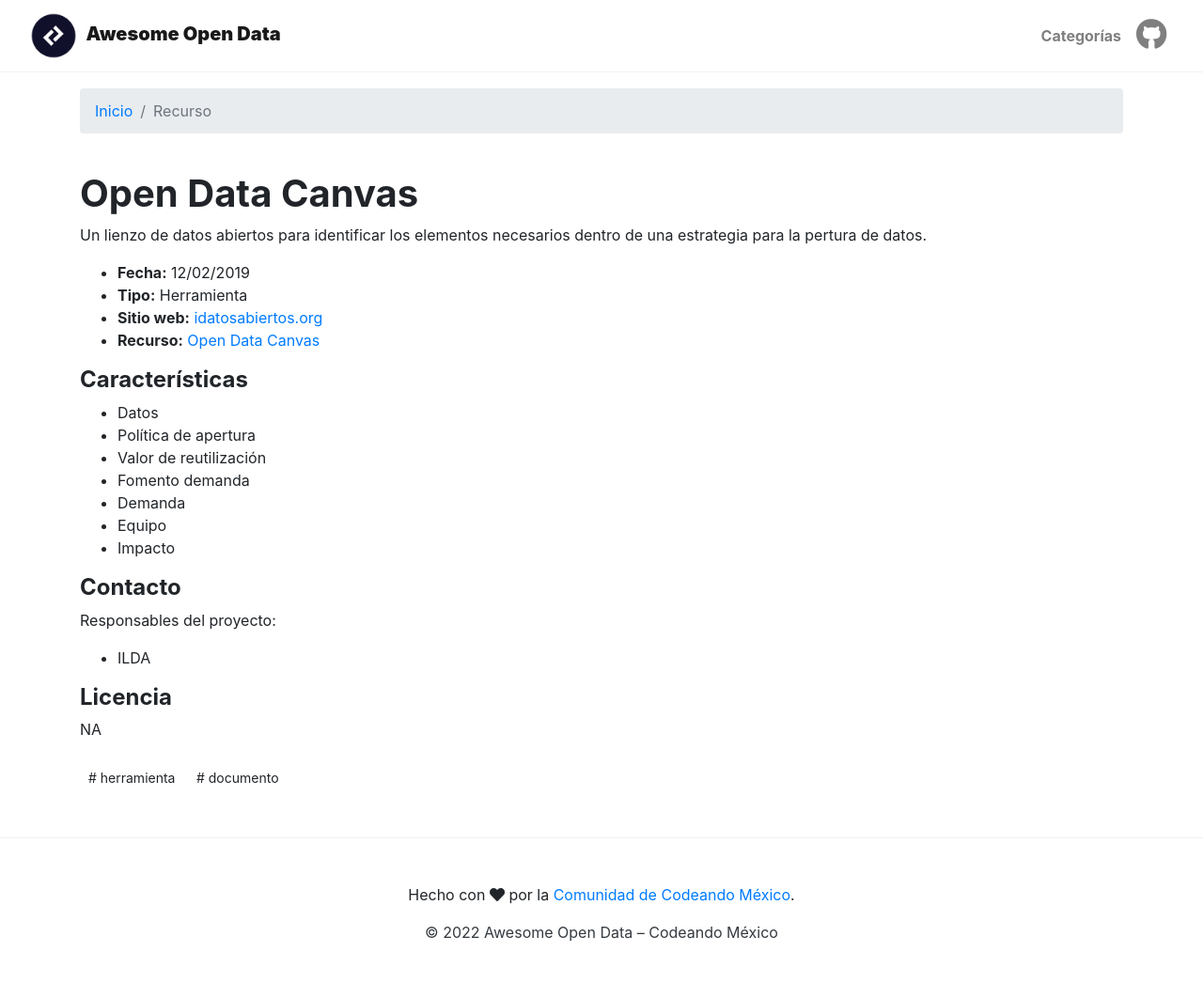
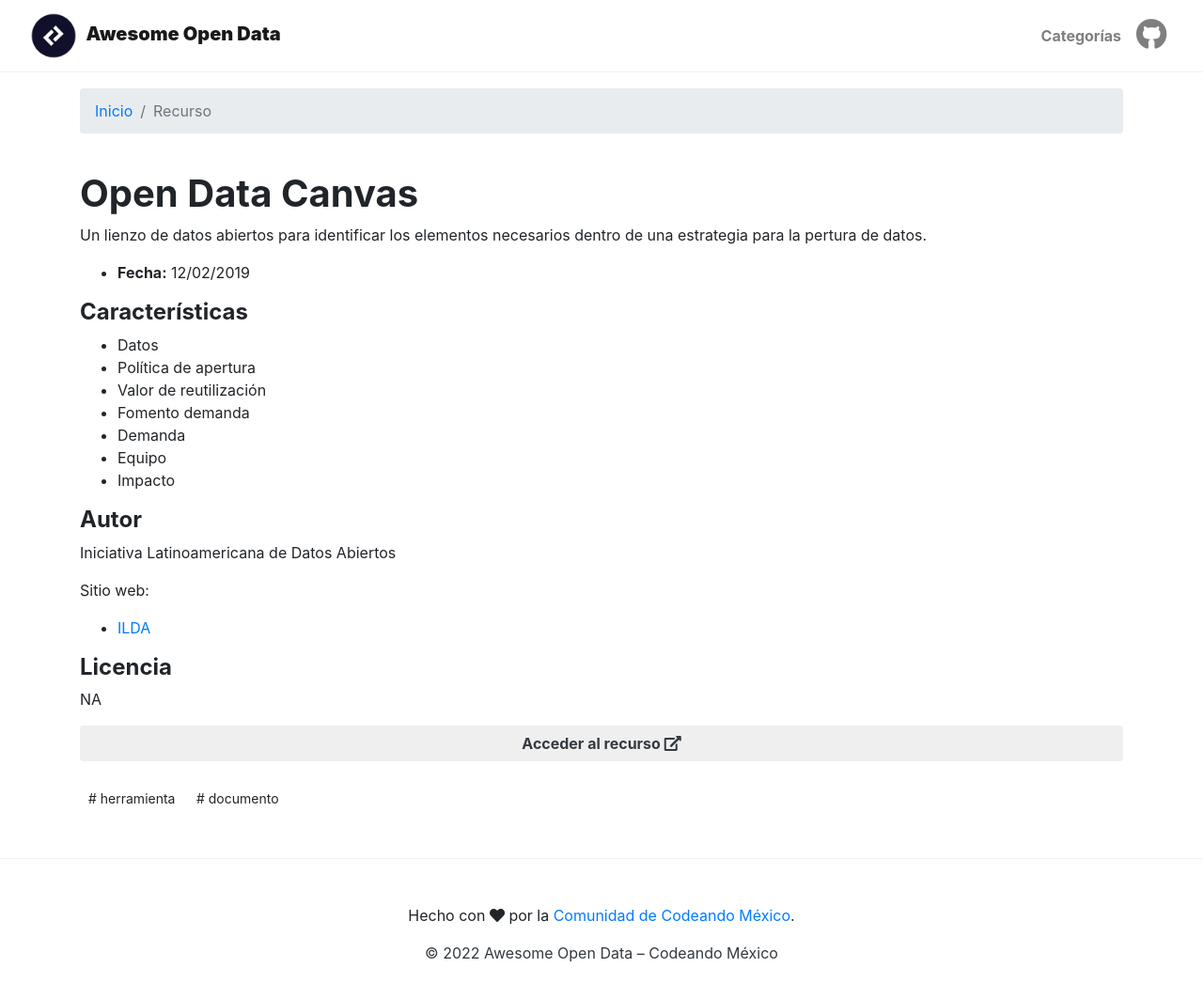
Before and after one commit to CodeandoMexico/awesome-open-data, a Jekyll site: the page built from _posts/2022-04-01-open-data-canvas.md, in a window 1280 px wide and 1074 px high. Shown: the top 1063 px of the window at 94% size. Built offline with Jekyll 4.4.1, drawn with Linux system fonts in a browser that asks for light colours; nearby versions of some CDN libraries; library files that are not in the unit come from our copies.

Commit message:
update post

```diff
--- a/_posts/2022-04-01-open-data-canvas.md
+++ b/_posts/2022-04-01-open-data-canvas.md
@@ -1,6 +1,7 @@
 ---
 layout: post
 categories: [ herramienta, documento ]
+visit: https://idatosabiertos.org/en/publicaciones/opendatacanvas/
 ---
 
 # Open Data Canvas
@@ -8,9 +9,6 @@
 Un lienzo de datos abiertos para identificar los elementos necesarios dentro de una estrategia para la pertura de datos.
 
 - **Fecha:** 12/02/2019
-- **Tipo:** Herramienta
-- **Sitio web:** [idatosabiertos.org](https://idatosabiertos.org/en/)
-- **Recurso:** [Open Data Canvas](https://idatosabiertos.org/en/publicaciones/opendatacanvas/)
 
 #### Características
 
@@ -22,11 +20,13 @@
 * Equipo
 * Impacto
 
-#### Contacto
+#### Autor
 
-Responsables del proyecto:
+Iniciativa Latinoamericana de Datos Abiertos
 
-- ILDA
+Sitio web:
+
+- [ILDA](https://idatosabiertos.org/en/)
 
 #### Licencia
 
```
